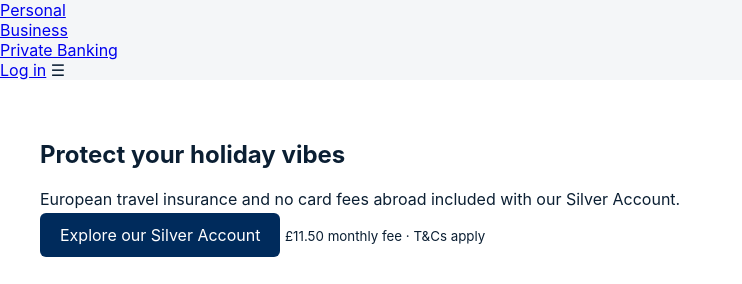
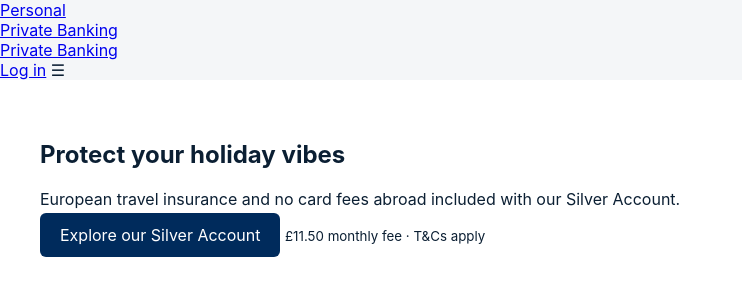
Before and after one commit to alvinmoore703-ui/BankApp, a Flask app: page / in a window 1280 px wide. Shown: the part 20-304 px from the top of the page, without its empty margins (0-742 px from the left). Run offline with Flask 3, Linux system fonts and the light colour scheme.

Commit message:
Update index.html
Signed-off-by: alvinmoore703-ui <alvinmoore703@gmail.com>

```diff
--- a/templates/index.html
+++ b/templates/index.html
@@ -12,14 +12,10 @@
     <img src="/static/logo.png" alt="Scotitrust Bank">
   </div>
 <div class="nav-item">
-  <a href="/personal">Personal</a>
-</div>
+  <a href="/personal">Personal</a> </div>   <div class="nav-item">
+  <a href="/private">Private Banking</a>
 
-<div class="nav-item">
-  <a href="/business">Business</a>
-</div>
-
-  <div class="nav-item">
+</div> <div class="nav-item">
   <a href="/private">Private Banking</a>
 </div>
 
```
